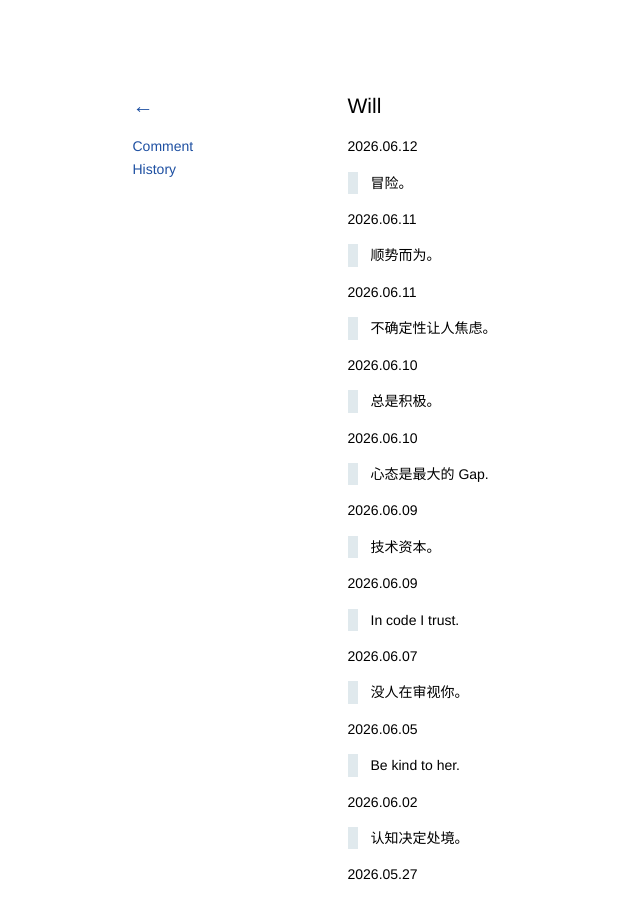
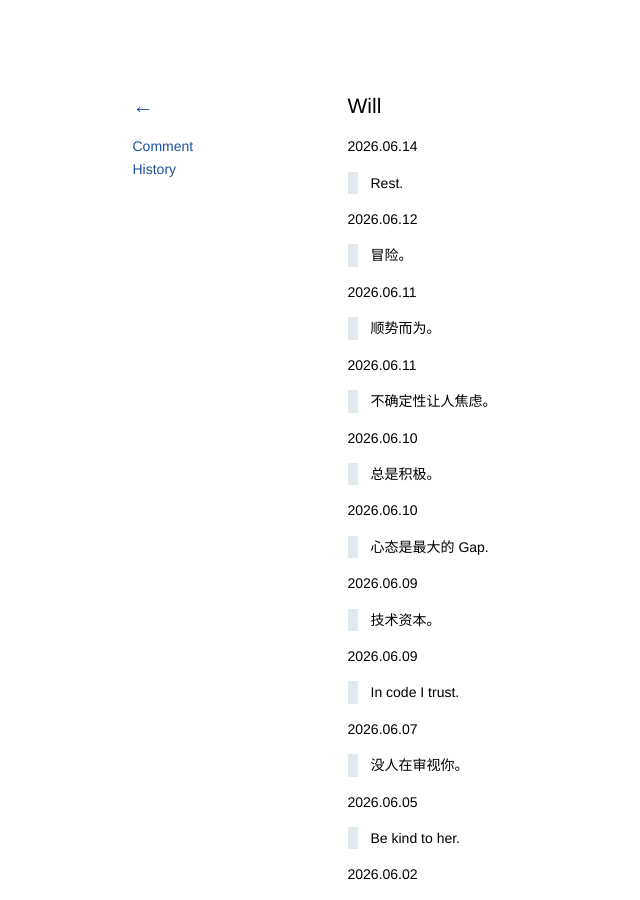
Before and after one commit to kidlj/awei, a Jekyll site: the page built from _wiki/will.md, in a window 1280 px wide and 900 px high. Shown: the whole window, without its empty margins (0-640 px from the left). Built offline with Jekyll 4.4.1, drawn with Linux system fonts in a browser that asks for light colours.

Commit message:
update will

```diff
--- a/_wiki/will.md
+++ b/_wiki/will.md
@@ -1,6 +1,10 @@
 ---
 title: Will
 ---
+
+2026.06.14
+
+> Rest.
 
 2026.06.12
 
```
